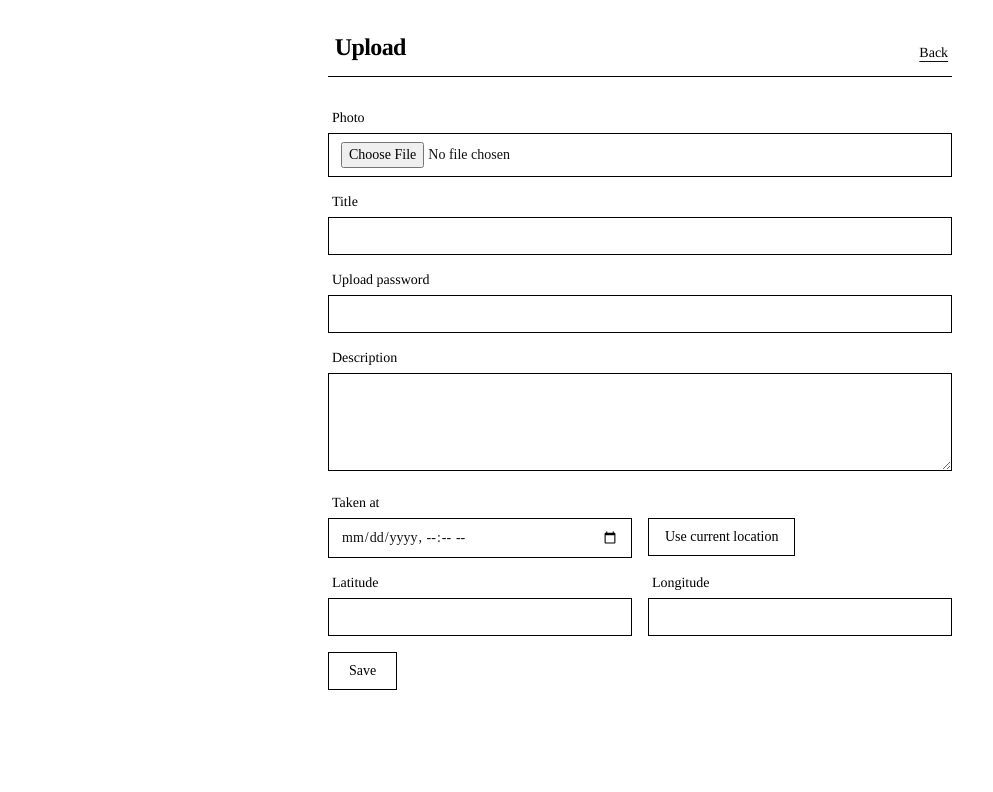
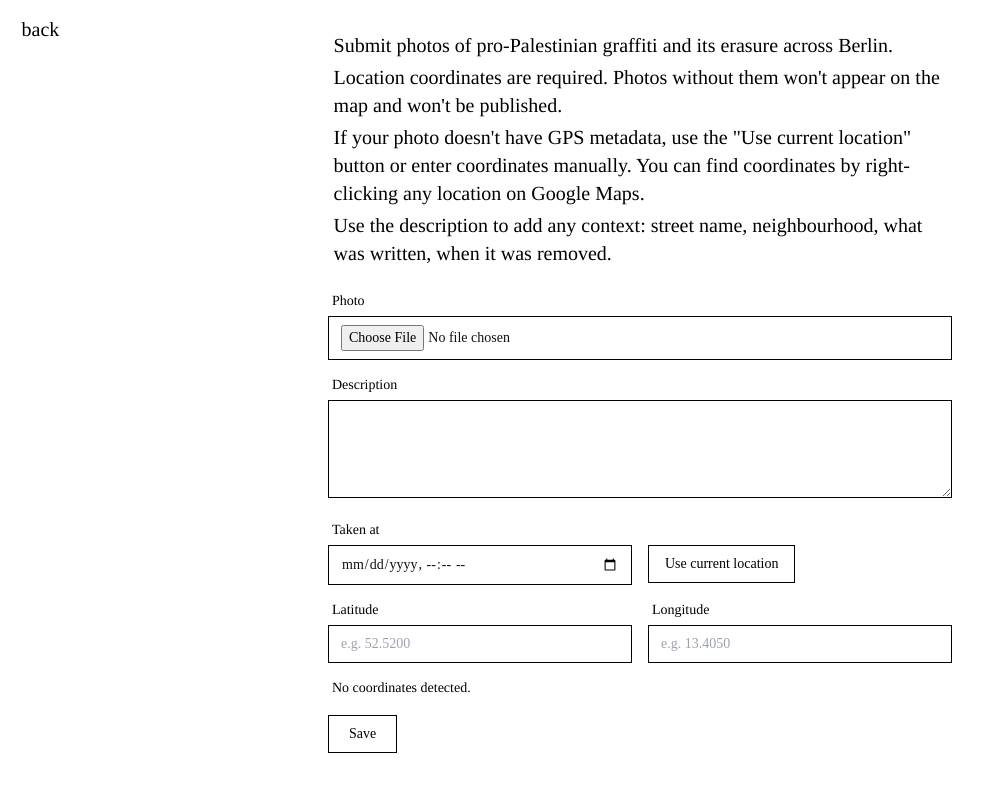
Before and after one commit to sinanatra/whitewashed, a SvelteKit app: page /upload in a window 1280 px wide. Shown: the top 792 px of the page, without its empty margins (0-993 px from the left). Built offline with nearby package versions, Linux system fonts and the light colour scheme.

Commit message:
upload directly

```diff
--- a/src/app.css
+++ b/src/app.css
@@ -116,6 +116,6 @@ body {
 
 
 ::selection {
-  background: #fff;
-  color: #fff;
+  color: white;
+  background: black
 }
--- a/src/lib/components/Hero.svelte
+++ b/src/lib/components/Hero.svelte
@@ -1,6 +1,4 @@
 <script>
-  import { submissionFormUrl } from "$lib/constants/submission.js";
-
   function createRevealSequence(text) {
     const words = text.trim().split(/\s+/);
     const ranked = words
@@ -35,9 +33,7 @@
 
 <div class="absolute right-0 top-0 z-10">
   <a
-    href={submissionFormUrl}
-    target="_blank"
-    rel="noreferrer"
+    href="/upload"
     class="inline-flex items-center justify-center text-xl text-white transition hover:bg-neutral-900"
   >
     <span class="marker-text">
--- a/src/lib/constants/submission.js
+++ /dev/null
@@ -1,2 +0,0 @@
-export const submissionFormUrl =
-  "https://docs.google.com/forms/d/e/1FAIpQLScw2zj8x8NZya2dDon_ErTtznih8TjGHE25bgSP_MTQQa8WMA/viewform?usp=publish-editor";
--- a/src/routes/api/photos/+server.js
+++ b/src/routes/api/photos/+server.js
@@ -1,5 +1,3 @@
-import { timingSafeEqual } from 'node:crypto';
-import { env as privateEnv } from '$env/dynamic/private';
 import { json } from '@sveltejs/kit';
 import { getSeatableStatus, listSeatablePhotos, saveSeatablePhoto } from '$lib/server/seatable-store';
 
@@ -7,25 +5,8 @@ const SAFE_UPLOAD_ERRORS = new Set([
   'Latitude and longitude must be provided together',
   'Invalid coordinates',
   'Missing file',
-  'File too large (max 10MB)',
-  'Upload password is not configured',
-  'Invalid upload password'
+  'File too large (max 10MB)'
 ]);
-
-function getUploadPassword() {
-  return String(privateEnv.UPLOAD_PASSWORD || process.env.UPLOAD_PASSWORD || '').trim();
-}
-
-function passwordsMatch(expectedPassword, providedPassword) {
-  const expected = Buffer.from(expectedPassword, 'utf8');
-  const provided = Buffer.from(providedPassword, 'utf8');
-
-  if (expected.length !== provided.length) {
-    return false;
-  }
-
-  return timingSafeEqual(expected, provided);
-}
 
 function proxifyPhotoImageUrl(imageUrl) {
   const url = String(imageUrl || '').trim();
@@ -66,17 +47,6 @@ export async function POST({ request }) {
     }
 
     const formData = await request.formData();
-    const expectedPassword = getUploadPassword();
-    if (!expectedPassword) {
-      throw new Error('Upload password is not configured');
-    }
-
-    const providedPassword = String(formData.get('password') || '').trim();
-    if (!providedPassword || !passwordsMatch(expectedPassword, providedPassword)) {
-      throw new Error('Invalid upload password');
-    }
-
-    formData.delete('password');
     const photo = await saveSeatablePhoto(formData);
 
     return json(
--- a/src/routes/upload/+page.svelte
+++ b/src/routes/upload/+page.svelte
@@ -1,5 +1,27 @@
 <script>
-  import * as exifr from 'exifr';
+  import * as exifr from "exifr";
+  function createRevealSequence(text) {
+    const words = text.trim().split(/\s+/);
+    const ranked = words
+      .map((word, index) => {
+        let hash = 2166136261;
+        const source = `${word}-${index}`;
+        for (let i = 0; i < source.length; i += 1) {
+          hash ^= source.charCodeAt(i);
+          hash = Math.imul(hash, 16777619);
+        }
+        return { word, index, hash: hash >>> 0 };
+      })
+      .sort((a, b) => a.hash - b.hash)
+      .map((entry, order) => ({ ...entry, order }));
+    return words.map((word, index) => {
+      const match = ranked.find((entry) => entry.index === index);
+      return { word, order: match ? match.order : index };
+    });
+  }
+
+  const backWords = createRevealSequence('back');
+
 
   const MAX_UPLOAD_BYTES = 10 * 1024 * 1024;
   const TARGET_UPLOAD_BYTES = 2 * 1024 * 1024;
@@ -8,54 +30,42 @@
   const MIN_LONG_SIDE = 1400;
 
   let loading = false;
-  let error = '';
-  let success = '';
-  let optimizationNote = '';
+  let error = "";
+  let success = "";
+  let optimizationNote = "";
   let uploadFile = null;
   let originalUploadFile = null;
   let fileInput;
-  let uploadPassword = '';
-
   let formState = {
-    title: '',
-    description: '',
-    lat: '',
-    lng: '',
-    takenAt: ''
+    description: "",
+    lat: "",
+    lng: "",
+    takenAt: "",
   };
 
   function toLocalDatetimeValue(value) {
     const date = value instanceof Date ? value : new Date(value);
     if (Number.isNaN(date.getTime())) {
-      return '';
+      return "";
     }
 
-    const pad = (num) => String(num).padStart(2, '0');
+    const pad = (num) => String(num).padStart(2, "0");
     return `${date.getFullYear()}-${pad(date.getMonth() + 1)}-${pad(date.getDate())}T${pad(date.getHours())}:${pad(date.getMinutes())}`;
-  }
-
-  function titleFromFileName(fileName) {
-    const clean = String(fileName || '')
-      .replace(/\.[^.]+$/, '')
-      .replace(/[_-]+/g, ' ')
-      .trim();
-
-    return clean || 'Untitled';
   }
 
   async function readExifMetadata(file) {
     const [gpsResult, exifResult] = await Promise.allSettled([
       exifr.gps(file),
-      exifr.parse(file, ['DateTimeOriginal', 'CreateDate'])
+      exifr.parse(file, ["DateTimeOriginal", "CreateDate"]),
     ]);
 
-    const gps = gpsResult.status === 'fulfilled' ? gpsResult.value : null;
-    const exif = exifResult.status === 'fulfilled' ? exifResult.value : null;
+    const gps = gpsResult.status === "fulfilled" ? gpsResult.value : null;
+    const exif = exifResult.status === "fulfilled" ? exifResult.value : null;
 
     return {
       takenAt: exif?.DateTimeOriginal || exif?.CreateDate || null,
       latitude: gps?.latitude,
-      longitude: gps?.longitude
+      longitude: gps?.longitude,
     };
   }
 
@@ -86,15 +96,11 @@
     if (!file) {
       uploadFile = null;
       originalUploadFile = null;
-      optimizationNote = '';
+      optimizationNote = "";
       return;
     }
 
     originalUploadFile = file;
-
-    if (!formState.title) {
-      formState.title = titleFromFileName(file.name);
-    }
 
     if (!formState.takenAt && file.lastModified) {
       formState.takenAt = toLocalDatetimeValue(file.lastModified);
@@ -107,8 +113,8 @@
   }
 
   async function optimizeForUpload(file) {
-    if (!file.type.startsWith('image/') || file.type === 'image/gif') {
-      return { file, note: '' };
+    if (!file.type.startsWith("image/") || file.type === "image/gif") {
+      return { file, note: "" };
     }
 
     try {
@@ -124,7 +130,7 @@
 
       if (!shouldOptimize) {
         bitmap.close();
-        return { file, note: '' };
+        return { file, note: "" };
       }
 
       if (originalMaxSide > MAX_DIMENSION) {
@@ -133,22 +139,23 @@
         height = Math.max(1, Math.round(height * ratio));
       }
 
-      let quality = file.type === 'image/webp' ? 0.82 : 0.84;
+      let quality = file.type === "image/webp" ? 0.82 : 0.84;
       let blob = null;
       let attempts = 0;
-      let outputType = file.type === 'image/webp' ? 'image/webp' : 'image/jpeg';
-      let convertedToJpeg = outputType === 'image/jpeg' && file.type !== 'image/jpeg';
+      let outputType = file.type === "image/webp" ? "image/webp" : "image/jpeg";
+      let convertedToJpeg =
+        outputType === "image/jpeg" && file.type !== "image/jpeg";
 
       while (attempts < 12) {
         attempts += 1;
 
-        const canvas = document.createElement('canvas');
+        const canvas = document.createElement("canvas");
         canvas.width = width;
         canvas.height = height;
-        const ctx = canvas.getContext('2d');
+        const ctx = canvas.getContext("2d");
         if (!ctx) {
           bitmap.close();
-          return { file, note: '' };
+          return { file, note: "" };
         }
         ctx.drawImage(bitmap, 0, 0, width, height);
 
@@ -169,11 +176,11 @@
 
         if (
           attempts >= 4 &&
-          outputType !== 'image/jpeg' &&
+          outputType !== "image/jpeg" &&
           (!blob || blob.size > MAX_UPLOAD_BYTES)
         ) {
-          outputType = 'image/jpeg';
-          convertedToJpeg = file.type !== 'image/jpeg';
+          outputType = "image/jpeg";
+          convertedToJpeg = file.type !== "image/jpeg";
           quality = 0.8;
         }
       }
@@ -181,38 +188,40 @@
       bitmap.close();
 
       if (!blob) {
-        return { file, note: '' };
+        return { file, note: "" };
       }
 
       if (blob.size > MAX_UPLOAD_BYTES) {
         return {
           file,
-          note: `Image is ${Math.round(file.size / (1024 * 1024) * 10) / 10}MB and could not be reduced enough automatically`
+          note: `Image is ${Math.round((file.size / (1024 * 1024)) * 10) / 10}MB and could not be reduced enough automatically`,
         };
       }
 
-      const extension = outputType === 'image/webp' ? 'webp' : 'jpg';
+      const extension = outputType === "image/webp" ? "webp" : "jpg";
       const optimized = new File(
         [blob],
-        `${file.name.replace(/\.[^.]+$/, '') || 'upload'}.${extension}`,
-        { type: outputType, lastModified: Date.now() }
+        `${file.name.replace(/\.[^.]+$/, "") || "upload"}.${extension}`,
+        { type: outputType, lastModified: Date.now() },
       );
 
       if (optimized.size >= file.size && file.size <= MAX_UPLOAD_BYTES) {
-        return { file, note: '' };
+        return { file, note: "" };
       }
 
       const beforeMb = Math.round((file.size / (1024 * 1024)) * 10) / 10;
       const afterMb = Math.round((optimized.size / (1024 * 1024)) * 10) / 10;
       const resized = width !== originalWidth || height !== originalHeight;
-      const resizeNote = resized ? `, ${originalWidth}x${originalHeight} -> ${width}x${height}` : '';
-      const conversionNote = convertedToJpeg ? ', converted to JPEG' : '';
+      const resizeNote = resized
+        ? `, ${originalWidth}x${originalHeight} -> ${width}x${height}`
+        : "";
+      const conversionNote = convertedToJpeg ? ", converted to JPEG" : "";
       return {
         file: optimized,
-        note: `Optimized ${beforeMb}MB -> ${afterMb}MB${resizeNote}${conversionNote}`
+        note: `Optimized ${beforeMb}MB -> ${afterMb}MB${resizeNote}${conversionNote}`,
       };
     } catch {
-      return { file, note: '' };
+      return { file, note: "" };
     }
   }
 
@@ -224,7 +233,7 @@
 
   function useBrowserLocation() {
     if (!navigator.geolocation) {
-      error = 'Geolocation not supported';
+      error = "Geolocation not supported";
       return;
     }
 
@@ -234,56 +243,54 @@
         formState.lng = String(position.coords.longitude);
       },
       () => {
-        error = 'Unable to read current position';
+        error = "Unable to read current position";
       },
-      { enableHighAccuracy: true, timeout: 10000 }
+      { enableHighAccuracy: true, timeout: 10000 },
     );
   }
 
   async function submit(event) {
     event.preventDefault();
     loading = true;
-    error = '';
-    success = '';
+    error = "";
+    success = "";
 
     try {
       if (!uploadFile) {
-        throw new Error('Select a photo first');
+        throw new Error("Select a photo first");
       }
       if (uploadFile.size > MAX_UPLOAD_BYTES) {
-        throw new Error('Image is larger than 10MB. Use a smaller photo or compress it first.');
+        throw new Error(
+          "Image is larger than 10MB. Use a smaller photo or compress it first.",
+        );
       }
 
       const formData = new FormData();
-      formData.set('photo', uploadFile);
+      formData.set("photo", uploadFile);
       if (originalUploadFile && originalUploadFile !== uploadFile) {
-        formData.set('photoMetadataSource', originalUploadFile);
+        formData.set("photoMetadataSource", originalUploadFile);
       }
-      formData.set('title', formState.title);
-      formData.set('description', formState.description);
-      formData.set('takenAt', formState.takenAt);
-      formData.set('lat', formState.lat);
-      formData.set('lng', formState.lng);
-      formData.set('password', uploadPassword);
-
-      const response = await fetch('/api/photos', {
-        method: 'POST',
-        body: formData
+      formData.set("description", formState.description);
+      formData.set("takenAt", formState.takenAt);
+      formData.set("lat", formState.lat);
+      formData.set("lng", formState.lng);
+      const response = await fetch("/api/photos", {
+        method: "POST",
+        body: formData,
       });
 
       const payload = await response.json();
       if (!response.ok) {
-        throw new Error(payload.error || 'Upload failed');
+        throw new Error(payload.error || "Upload failed");
       }
 
-      success = 'Saved.';
-      formState = { title: '', description: '', lat: '', lng: '', takenAt: '' };
-      uploadPassword = '';
+      success = "Saved.";
+      formState = { description: "", lat: "", lng: "", takenAt: "" };
       uploadFile = null;
       originalUploadFile = null;
-      optimizationNote = '';
+      optimizationNote = "";
       if (fileInput) {
-        fileInput.value = '';
+        fileInput.value = "";
       }
     } catch (err) {
       error = err.message;
@@ -298,10 +305,41 @@
 </svelte:head>
 
 <main class="mx-auto max-w-2xl px-4 py-8 sm:px-6">
-  <header class="mb-8 flex items-end justify-between border-b border-black pb-3">
-    <h1 class="text-2xl font-semibold tracking-tight"><span class="marker-text">Upload</span></h1>
-    <a href="/" class="text-sm underline underline-offset-4"><span class="marker-text">Back</span></a>
-  </header>
+  <a href="/" class="fixed left-4 top-4 z-10 text-xl">
+    <span class="marker-text">
+      {#each backWords as item, index}
+        <span class="marker-word" style={`--word-order:${item.order};--marker-sequence-delay:0ms;`}>{item.word}</span>{index < backWords.length - 1 ? ' ' : ''}
+      {/each}
+    </span>
+  </a>
+
+  <div class="mb-6 space-y-1 text-xl text-black/60">
+    <p>
+      <span class="marker-text"
+        >Submit photos of pro-Palestinian graffiti and its erasure across
+        Berlin.</span
+      >
+    </p>
+    <p>
+      <span class="marker-text"
+        >Location coordinates are required. Photos without them won't appear on
+        the map and won't be published.</span
+      >
+    </p>
+    <p>
+      <span class="marker-text"
+        >If your photo doesn't have GPS metadata, use the "Use current location"
+        button or enter coordinates manually. You can find coordinates by
+        right-clicking any location on Google Maps.</span
+      >
+    </p>
+    <p>
+      <span class="marker-text"
+        >Use the description to add any context: street name, neighbourhood,
+        what was written, when it was removed.</span
+      >
+    </p>
+  </div>
 
   <form class="space-y-4" on:submit={submit}>
     <label class="block text-sm">
@@ -321,50 +359,76 @@
     {/if}
 
     <label class="block text-sm">
-      <span class="marker-text">Title</span>
-      <input name="title" bind:value={formState.title} class="mt-1 w-full border border-black px-3 py-2" required />
-    </label>
-
-    <label class="block text-sm">
-      <span class="marker-text">Upload password</span>
-      <input
-        name="password"
-        type="password"
-        bind:value={uploadPassword}
+      <span class="marker-text">Description</span>
+      <textarea
+        name="description"
+        bind:value={formState.description}
+        rows="4"
         class="mt-1 w-full border border-black px-3 py-2"
-        autocomplete="current-password"
-        required
-      />
-    </label>
-
-    <label class="block text-sm">
-      <span class="marker-text">Description</span>
-      <textarea name="description" bind:value={formState.description} rows="4" class="mt-1 w-full border border-black px-3 py-2"></textarea>
+      ></textarea>
     </label>
 
     <div class="grid gap-4 sm:grid-cols-2">
       <label class="block text-sm">
         <span class="marker-text">Taken at</span>
-        <input type="datetime-local" name="takenAt" bind:value={formState.takenAt} class="mt-1 w-full border border-black px-3 py-2" />
+        <input
+          type="datetime-local"
+          name="takenAt"
+          bind:value={formState.takenAt}
+          class="mt-1 w-full border border-black px-3 py-2"
+        />
       </label>
 
       <div class="pt-6">
-        <button type="button" on:click={useBrowserLocation} class="border border-black px-3 py-2 text-sm"><span class="marker-text">Use current location</span></button>
+        <button
+          type="button"
+          on:click={useBrowserLocation}
+          class="border border-black px-3 py-2 text-sm"
+          ><span class="marker-text">Use current location</span></button
+        >
       </div>
 
       <label class="block text-sm">
         <span class="marker-text">Latitude</span>
-        <input type="number" step="any" min="-90" max="90" name="lat" bind:value={formState.lat} class="mt-1 w-full border border-black px-3 py-2" />
+        <input
+          type="number"
+          step="any"
+          min="-90"
+          max="90"
+          name="lat"
+          bind:value={formState.lat}
+          placeholder="e.g. 52.5200"
+          class="mt-1 w-full border border-black px-3 py-2"
+        />
       </label>
 
       <label class="block text-sm">
         <span class="marker-text">Longitude</span>
-        <input type="number" step="any" min="-180" max="180" name="lng" bind:value={formState.lng} class="mt-1 w-full border border-black px-3 py-2" />
+        <input
+          type="number"
+          step="any"
+          min="-180"
+          max="180"
+          name="lng"
+          bind:value={formState.lng}
+          placeholder="e.g. 13.4050"
+          class="mt-1 w-full border border-black px-3 py-2"
+        />
       </label>
+
+      {#if !formState.lat || !formState.lng}
+        <p class="col-span-2 text-sm text-black/50">
+          <span class="marker-text">No coordinates detected.</span>
+        </p>
+      {/if}
     </div>
 
-    <button type="submit" disabled={loading} class="border border-black px-4 py-2 text-sm">
-      <span class="marker-text">{loading ? 'Saving...' : 'Save'}</span>
+    <button
+      type="submit"
+      disabled={loading}
+      class="border border-black px-4 py-2 text-sm"
+    >
+      <span class="marker-text">{loading ? "Saving..." : "Save"}</span>
     </button>
 
     {#if error}
```
Also changed, not shown: src/lib/components/Footer.svelte (+2 -6 lines), src/lib/server/seatable-store.js.
